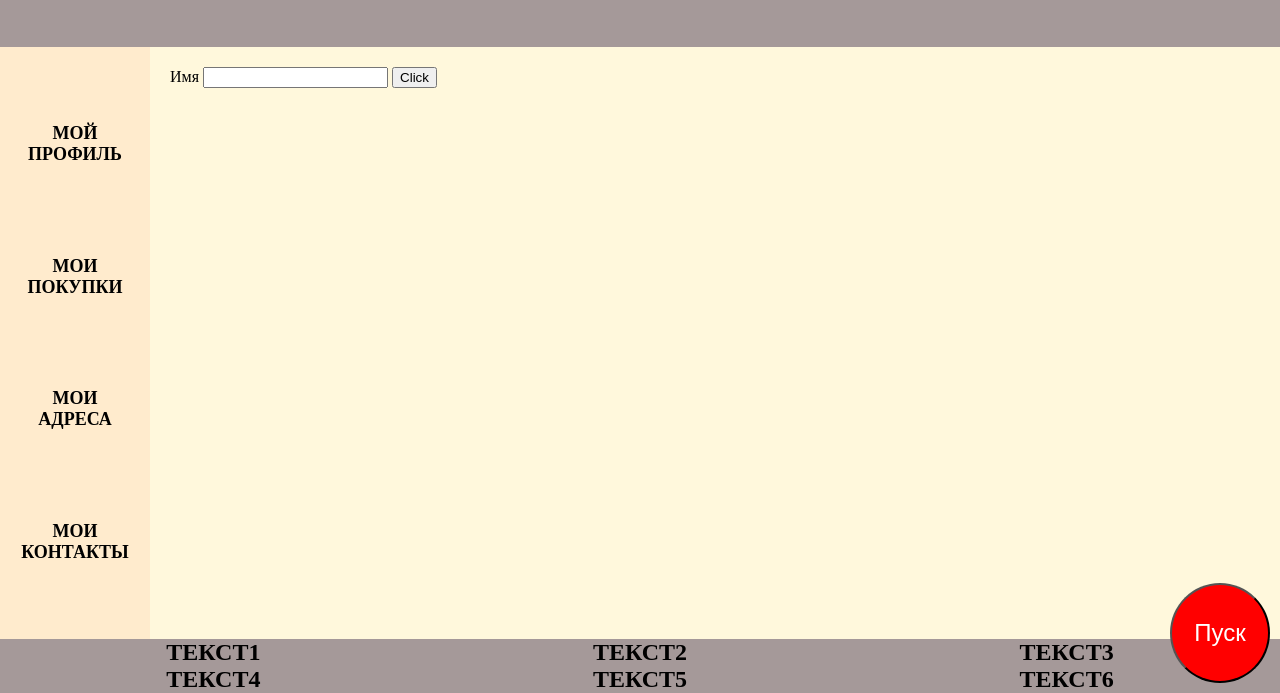
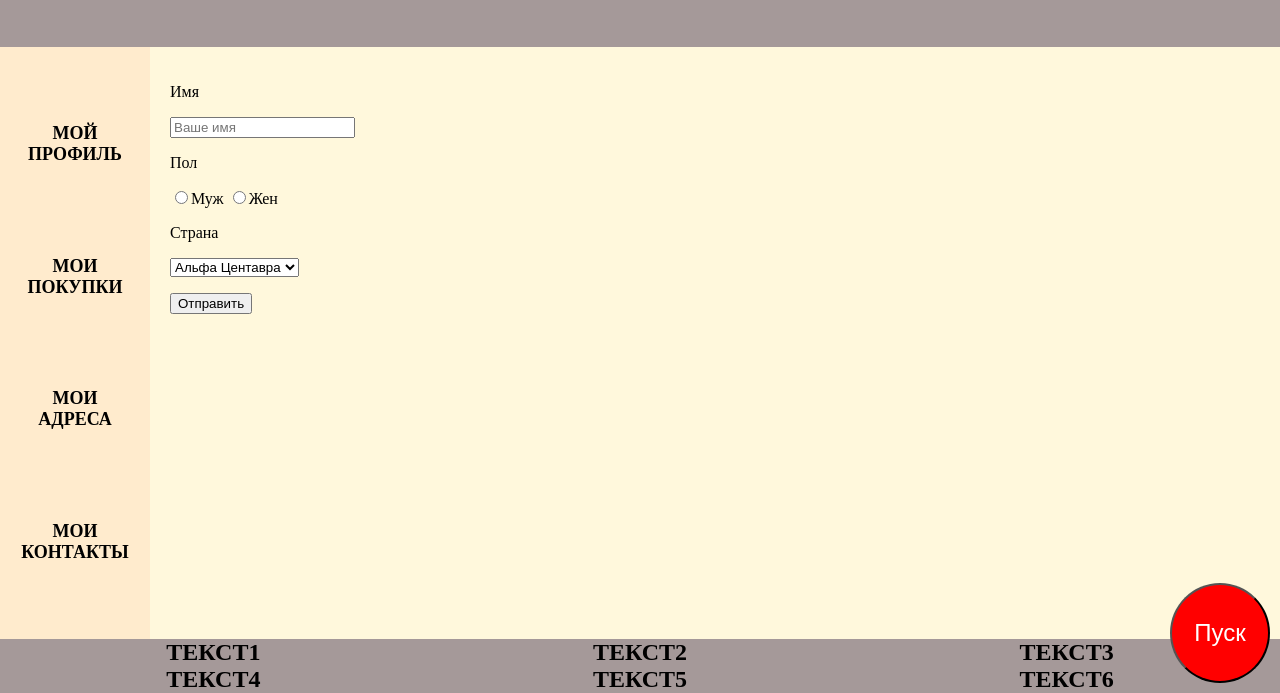
Before and after one commit to Evgenij-Vasiliev/hw1, a plain HTML site: page contact.html in a window 1280 px wide. Shown: the part 107-800 px from the top of the page. Drawn offline with Linux system fonts and the light colour scheme.

Commit message:
changed contact.html

```diff
--- a/contact.html
+++ b/contact.html
@@ -12,7 +12,7 @@
         <div class="logo"><a href="#"><img src="./1298712_logo_sketch_icon.png" alt="logo"></a></div>
         <nav class="menu">
             <ul>
-                <li><a href="#">Домашняя</a></li>
+                <li><a href="./index.html">Домашняя</a></li>
                 <li><a href="#" >О нас</a></li>
                 <li><a href="#">Ресурсы</a></li>
                 <li><a href="#">Контакты</a></li>
@@ -31,9 +31,21 @@
         </aside>
         <div class="content">
             <form action="#">
-                <label for="#">Имя</label>
-                <input name="name" type="text">
-                <input type="submit" value="Click">
+                <p><label for="name">Имя</label></p>
+                <p><input  id="name" name="name" type="text" placeholder="Ваше имя"></p>
+                <p><label for="sex">Пол</label></p>
+
+                <input type="radio" name="sex" value="man">Муж
+                <input type="radio" name="sex" value="women">Жен
+                <p><label for="country">Страна</label></p>
+                <select name="country" id="country">
+                    <option disabled>Выберите страну</option>
+                    <option selected value="Alfa">Альфа Центавра</option>
+                    <option value="Ukraine">Украина</option>
+                    <option value="Belarus">Беларусь</option>
+                </select><br>
+                <p><input type="submit" value="Отправить"></p>
+
 
             </form>
         </div>
```
